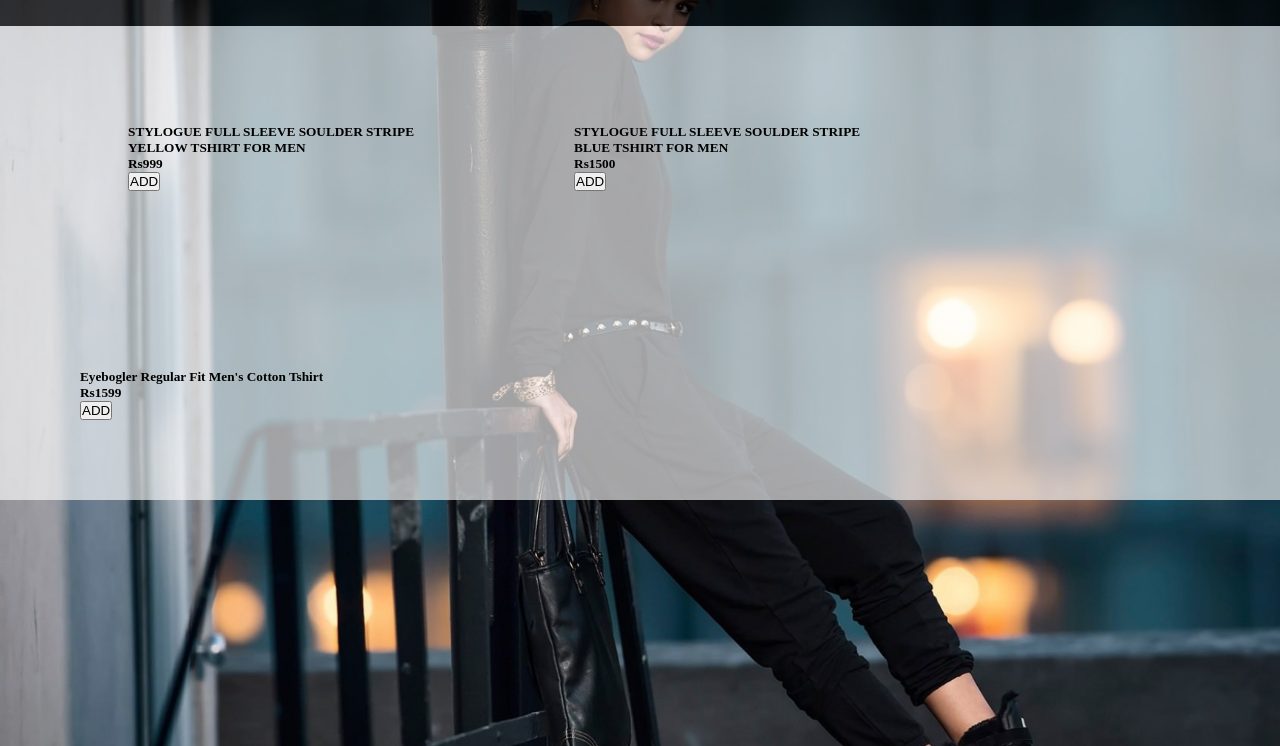
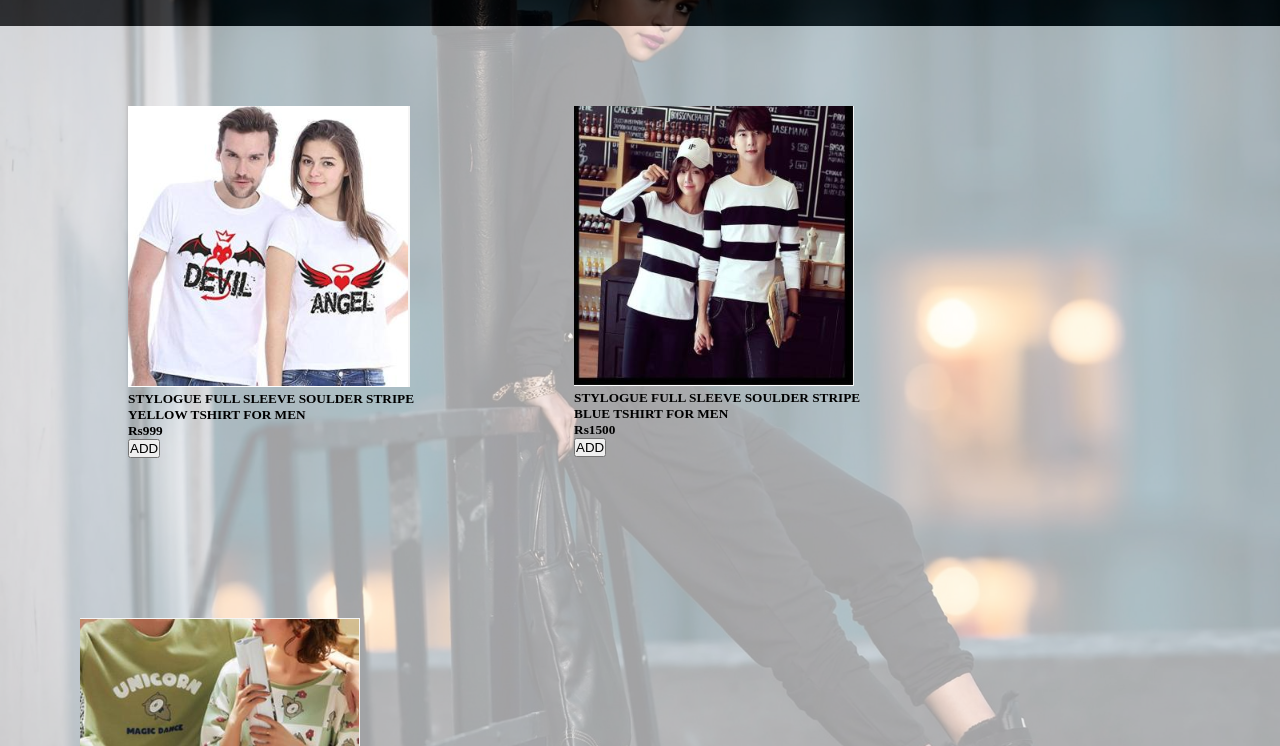
Before and after one commit to ishpreet022/assessment-project-1, a plain HTML site: page html/couple.html in a window 1280 px wide. Shown: the part 54-800 px from the top of the page. Drawn offline with Linux system fonts and the light colour scheme; files that its build step writes are made by us from their sources; files whose address does not match are found by name.

Commit message:
Update couple.html

```diff
--- a/html/couple.html
+++ b/html/couple.html
@@ -4,7 +4,7 @@
 <head>
     <meta charset="UTF-8">
     <meta name="viewport" content="width, initial-scale=1.0">
-    <link rel="stylesheet" href="css/couple.css" />
+    <link rel="stylesheet" href="/css/couple.css" />
     <title>Document</title>
 </head>
 
@@ -15,7 +15,7 @@
     </div>
     <div class="page">
         <div class="oneimg">
-            <img src="image/j.PNG" alt="">
+            <img src="/image/j.PNG" alt="">
             <div class="product-info">
                 <h5>STYLOGUE FULL SLEEVE SOULDER STRIPE
                     <BR>YELLOW TSHIRT FOR MEN</h5>
@@ -24,7 +24,7 @@
             </div>
         </div>
         <div class="twoimg">
-            <img src="image/k.PNG" alt="">
+            <img src="/image/k.PNG" alt="">
             <div class="product-info">
                 <h5>STYLOGUE FULL SLEEVE SOULDER STRIPE
                     <BR> BLUE TSHIRT FOR MEN</h5>
@@ -36,7 +36,7 @@
         </div>
         <div class="threeimg">
 
-            <img src="image/l.PNG" alt="">
+            <img src="/image/l.PNG" alt="">
             <div class="product-info">
                 <h5>Eyebogler Regular Fit Men's Cotton Tshirt</h5>
                 <h5>Rs1599</h5>
```
